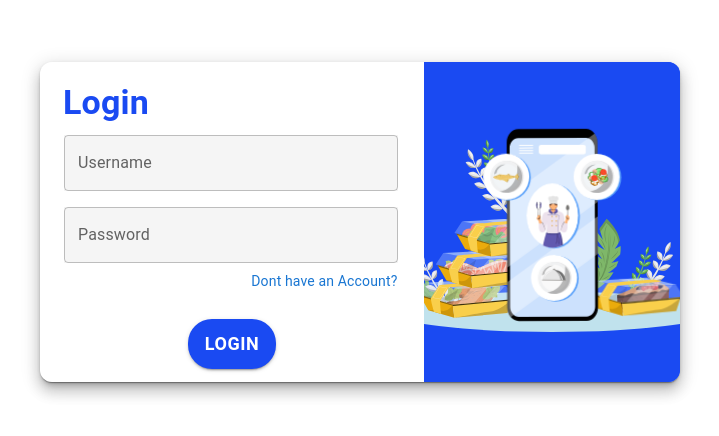
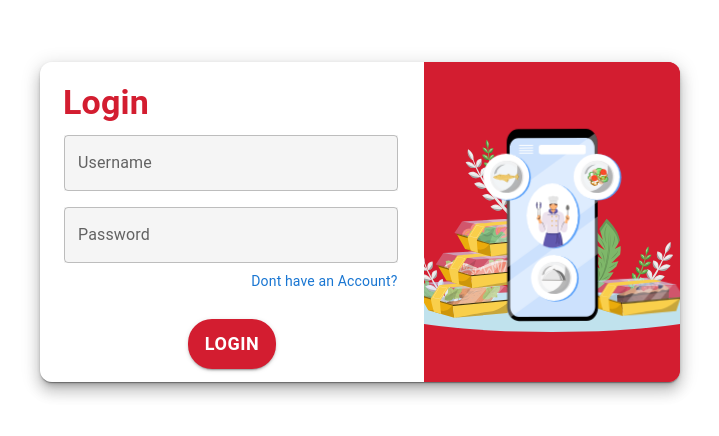
Before and after one commit to PV1shal/fair-cuisine-restaurant-picker, a React (Create React App) app: page / in a window 1280 px wide. Shown: the part 178-614 px from the top of the page, without its empty margins (280-999 px from the left). Built offline with nearby package versions, Linux system fonts and the light colour scheme.

Commit message:
Changed login and register color scheme

```diff
--- a/src/Components/Login.js
+++ b/src/Components/Login.js
@@ -51,7 +51,7 @@ const LoginPage = () => {
                         <TableRow>
                             <TableCell>
                                 <form onSubmit={(e) => handleSubmit(e)}>
-                                    <label style={{ fontSize: 34, color: "#1A4AF2", fontWeight: "bold", marginLeft: "2%" }}>
+                                    <label style={{ fontSize: 34, color: "#d31d30", fontWeight: "bold", marginLeft: "2%" }}>
                                         Login
                                     </label>
                                     <TextField
@@ -89,7 +89,7 @@ const LoginPage = () => {
                                                     margin: 1,
                                                     width: "25%",
                                                     height: "50px",
-                                                    background: "#1A4AF2",
+                                                    background: "#d31d30",
                                                     fontSize: "18px",
                                                     fontWeight: "bold",
                                                     color: "white",
@@ -109,8 +109,8 @@ const LoginPage = () => {
                                     )}
                                 </form>
                             </TableCell>
-                            <TableCell sx={{ width: "40%", background: "#1A4AF2", overflow: "hidden" }}>
-                                <LoginSVG style={{ background: "#1A4AF2", transform: "scale(1.75)" }} />
+                            <TableCell sx={{ width: "40%", background: "#d31d30", overflow: "hidden" }}>
+                                <LoginSVG style={{ background: "#d31d30", transform: "scale(1.75)" }} />
                             </TableCell>
                         </TableRow>
                     </Table>
--- a/src/Components/Register.js
+++ b/src/Components/Register.js
@@ -59,7 +59,7 @@ const RegisterPage = () => {
                         <TableRow>
                             <TableCell>
                                 <form onSubmit={(e) => handleSubmit(e)}>
-                                    <label style={{ fontSize: 34, color: "#1A4AF2", fontWeight: "bold", marginLeft: "2%" }}>
+                                    <label style={{ fontSize: 34, color: "#d31d30", fontWeight: "bold", marginLeft: "2%" }}>
                                         Register
                                     </label>
                                     <TextField
@@ -108,7 +108,7 @@ const RegisterPage = () => {
                                                     margin: 1,
                                                     width: "40%",
                                                     height: "50px",
-                                                    background: "#1A4AF2",
+                                                    background: "#d31d30",
                                                     fontSize: "14px",
                                                     fontWeight: "bold",
                                                     color: "white",
@@ -128,8 +128,8 @@ const RegisterPage = () => {
                                     )}
                                 </form>
                             </TableCell>
-                            <TableCell sx={{ width: "40%", background: "#1A4AF2", overflow: "hidden" }}>
-                                <LoginSVG style={{ background: "#1A4AF2", transform: "scale(1.25)" }} />
+                            <TableCell sx={{ width: "40%", background: "#d31d30", overflow: "hidden" }}>
+                                <LoginSVG style={{ background: "#d31d30", transform: "scale(1.25)" }} />
                             </TableCell>
                         </TableRow>
                     </Table>
```
